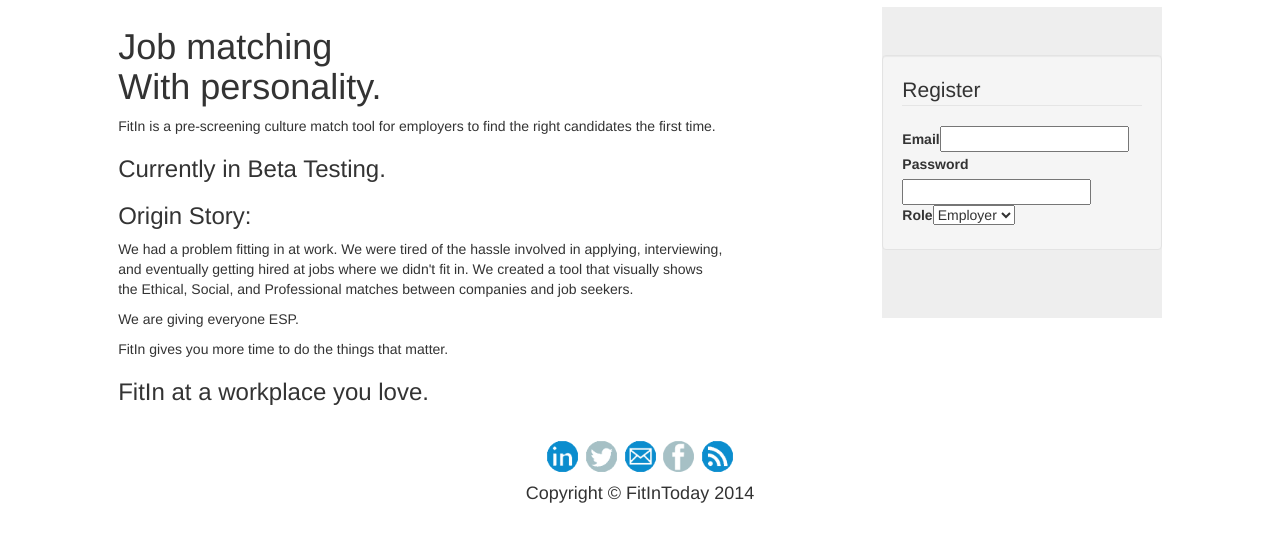
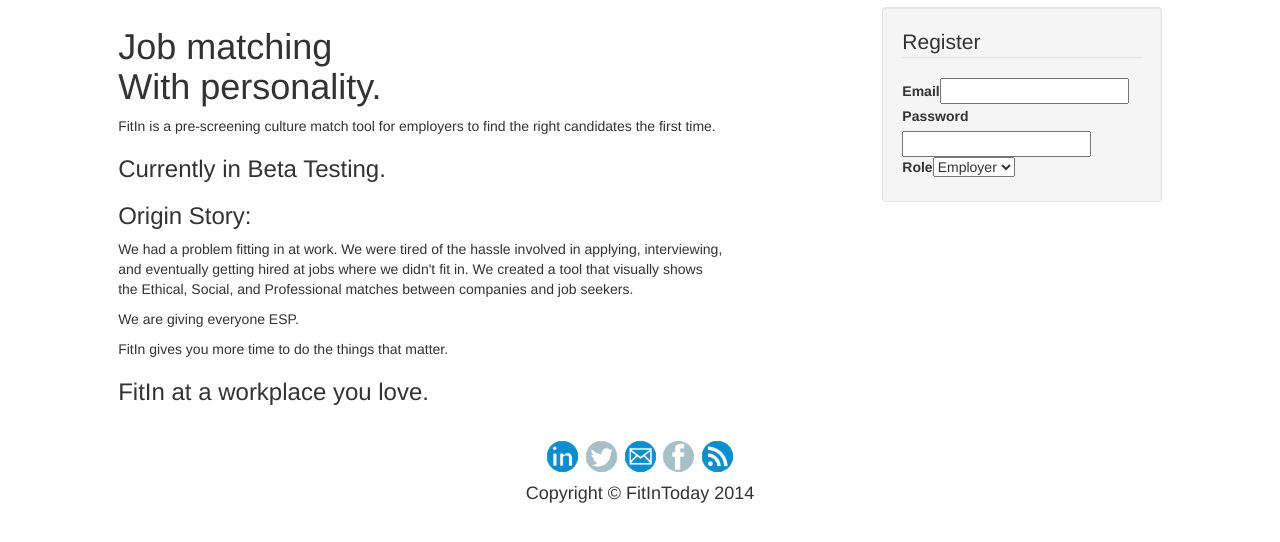
Before and after one commit to desnudopenguino/fitin, a CakePHP app: the page made by app/View/Pages/home.ctp in a window 1280 px wide. Shown: the part 87-629 px from the top of the page. Run offline with PHP 8.4 and a stand-in for CakePHP, Linux system fonts and the light colour scheme; the template is opened without the code that fills it, so the values that code supplies are empty; form fields are guessed from the names that the template uses; some libraries are stand-ins or nearby versions.

Commit message:
removed jumbotron since form has nice background formatting

```diff
--- a/app/View/Elements/register.ctp
+++ b/app/View/Elements/register.ctp
@@ -1,4 +1,3 @@
-<div class="jumbotron">
 <?php
 	echo $this->Form->create('User',
 		array('action' => 'register', 'method' => 'post',
@@ -8,7 +7,8 @@
 			'class' => 'form-control'
 		),
 		'class' => 'well'
-		)); ?>
+	)
+); ?>
 <fieldset>
 	<legend>Register</legend>
 	<?php echo $this->Form->input('User.email');
@@ -24,4 +24,3 @@
 		); ?>
 </fieldset>
 <?php echo $this->Form->end(); ?>
-</div>
```
Lines whose indentation alone changed are shown as unchanged.
